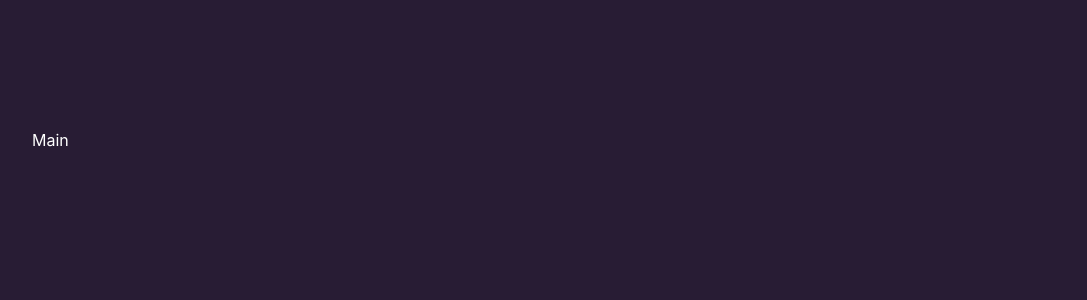
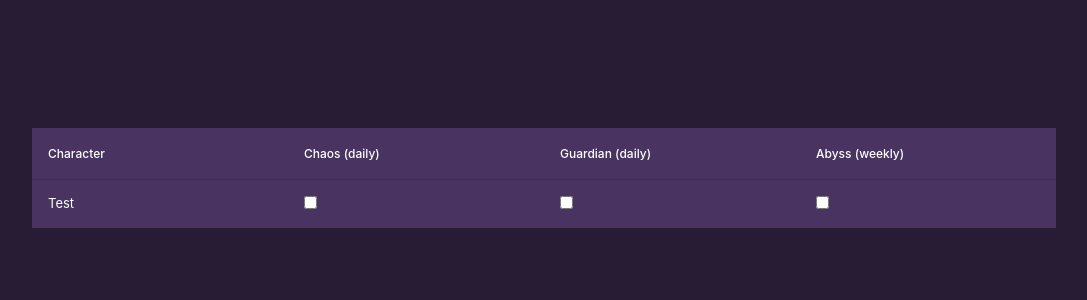
Before and after one commit to stornquist/lost-ark-tracker, a React (Create React App) app: page / in a window 1280 px wide. Shown: the top 300 px of the page, without its empty margins (96-1183 px from the left). Built offline with nearby package versions, Linux system fonts and the light colour scheme.

Commit message:
initial main component

```diff
--- a/package.json
+++ b/package.json
@@ -6,9 +6,13 @@
     "@testing-library/jest-dom": "^5.16.2",
     "@testing-library/react": "^12.1.3",
     "@testing-library/user-event": "^13.5.0",
+    "classnames": "^2.3.1",
     "react": "^17.0.2",
+    "react-data-table-component": "^7.4.7",
     "react-dom": "^17.0.2",
+    "react-icons": "^4.3.1",
     "react-scripts": "5.0.0",
+    "react-table": "^7.7.0",
     "web-vitals": "^2.1.4"
   },
   "scripts": {
--- a/src/App.js
+++ b/src/App.js
@@ -1,7 +1,20 @@
 import Main from './components/Main';
+import { useLocalStorage } from './utils/localStorage';
 
 function App() {
-  return <Main />;
+  const [data, setData] = useLocalStorage('data', [
+    {
+      id: 1,
+      name: 'Test',
+      tasks: {
+        chaos: { type: 'daily', completed: false },
+        guardian: { type: 'daily', completed: false },
+        abyss: { type: 'weekly', completed: false },
+      },
+    },
+  ]);
+
+  return <Main data={data} setData={setData} />;
 }
 
 export default App;
--- a/src/components/Main/Main.js
+++ b/src/components/Main/Main.js
@@ -1,7 +1,30 @@
 import React from 'react';
+import DataTable, { createTheme } from 'react-data-table-component';
+import { useMainColumns } from './hooks/columns';
 
-const Main = props => {
-  return <div className="m-32">Main</div>;
+createTheme('custom', {
+  text: {
+    primary: 'white',
+    secondary: 'white',
+  },
+  background: {
+    default: '#493360',
+  },
+});
+
+const Main = ({ data, setData }) => {
+  const handleTaskComplete = (id, task, status) => {
+    const index = data.findIndex(r => r.id === id);
+    data[index].tasks[task].completed = status;
+    setData([...data]);
+  };
+
+  const columns = useMainColumns({ data, handleTaskComplete });
+  return (
+    <div className="m-32">
+      <DataTable data={data} columns={columns} theme="custom" />
+    </div>
+  );
 };
 
 export default Main;
--- /dev/null
+++ b/src/components/Main/hooks/columns.js
@@ -0,0 +1,47 @@
+import { useMemo } from 'react';
+import { capitalize } from '../../../utils/capitalize';
+import { BiTrash } from 'react-icons/bi';
+
+export const useMainColumns = ({ data, handleTaskComplete: setTaskComplete }) =>
+  useMemo(
+    () => [
+      {
+        name: 'Character',
+        selector: row => (
+          <div className="group w-full">
+            {row.name}{' '}
+            <BiTrash
+              className="w-12 inline text-red-600 opacity-0 group-hover:opacity-100 transition-opacity"
+              size={18}
+            />
+          </div>
+        ),
+      },
+      ...Object.entries(data[0].tasks).map(([taskName, taskData]) => {
+        return {
+          name: (
+            <div>
+              {capitalize(taskName)}
+              {taskData.type ? ` (${taskData.type})` : ''}
+            </div>
+          ),
+          selector: row => {
+            return (
+              <input
+                type="checkbox"
+                checked={row.tasks[taskName].completed}
+                onChange={() =>
+                  setTaskComplete(
+                    row.id,
+                    taskName,
+                    !row.tasks[taskName].completed
+                  )
+                }
+              />
+            );
+          },
+        };
+      }),
+    ],
+    [(data, setTaskComplete)]
+  );
```
Also changed, not shown: 1 other file (tests, documents, lock files or other folders).
